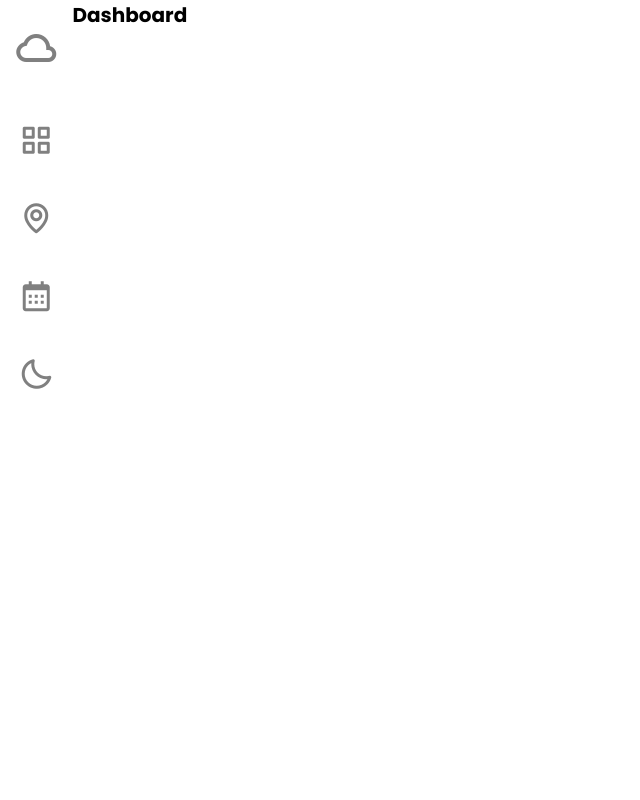
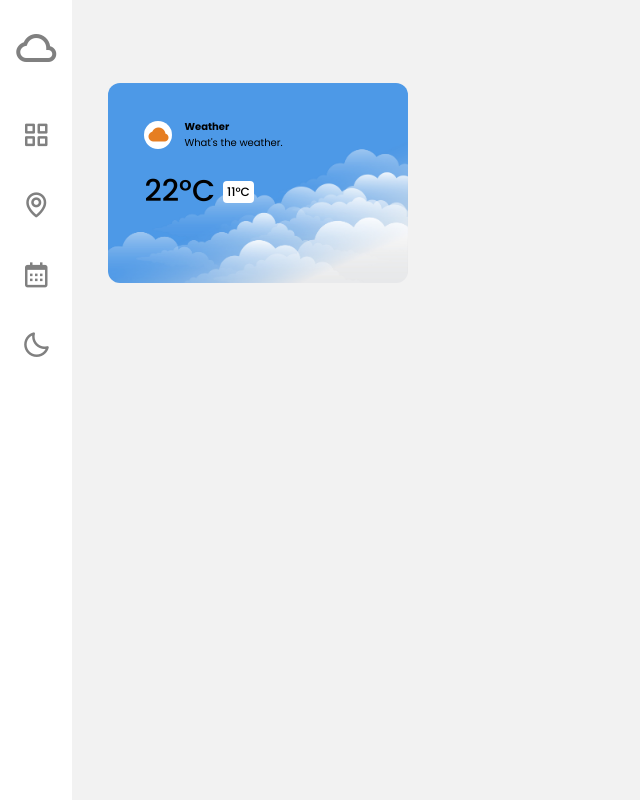
Before and after one commit to AmanRawatOfficial/Weather24, a JavaScript app: page / in a window 1280 px wide. Shown: the whole page, without its empty margins (0-640 px from the left). Built offline with nearby package versions, Linux system fonts and the light colour scheme.

Commit message:
added Weather Component

```diff
--- a/src/components/dashboard/Weather.js
+++ b/src/components/dashboard/Weather.js
@@ -0,0 +1,23 @@
+import Styles from "./Weather.module.css"
+
+function Weather() {
+
+    return (
+        <div className={`${Styles.weather}`}>
+            <div className={`${Styles.weather_heading}`}>
+                <div className={`${Styles.weather_logo}`}>
+                    <i class="bx bxs-cloud"></i>
+                </div>
+                <div>
+                    <h4>Weather</h4>
+                    <p>What's the weather.</p>
+                </div>
+            </div>
+            <div className={`${Styles.weather_data}`}>
+                <p className={`${Styles.weather_data_current}`}>22°C<span>11°C</span></p>
+            </div>
+        </div>
+    )
+}
+
+export default Weather
--- a/src/components/dashboard/Weather.module.css
+++ b/src/components/dashboard/Weather.module.css
@@ -0,0 +1,48 @@
+.weather {
+    height: 20rem;
+    width: 30rem;
+    border-radius: 12px;
+    margin-left: 3.6rem;
+    margin-top: 8.3rem;
+    padding: 3.6rem;
+    background-image: url(../../assets/images/cloudy-sky.jpg);
+    background-size: 100%;
+}
+
+.weather_heading {
+    display: flex;
+    align-items: center;;
+}
+
+.weather_logo {
+    width: 2.8rem;
+    height: 2.8rem;
+    color: #e67e22;
+    font-size: 2.4rem;
+    margin-right: 1.2rem;
+    display: flex;
+    justify-content: center;
+    align-items: center;
+    background-color: white;
+    border-radius: 50%;
+}
+
+.weather_data {
+    margin-top: 1.8rem;
+}
+
+.weather_data_current {
+    font-size: 3rem;
+    font-weight: 500;
+    display: flex;
+    align-items: center;
+}
+
+.weather_data_current span {
+    font-size: 1.2rem;
+    margin-left: 0.8rem;
+    background-color: white;
+    padding: 0.2rem 0.4rem;
+    border-radius: 4px;
+    color: black;
+}
--- a/src/components/dashboard/dashboard.js
+++ b/src/components/dashboard/dashboard.js
@@ -1,5 +1,6 @@
+import { useSelector } from "react-redux"
 import Styles from "./Dashboard.module.css"
-import { useSelector } from "react-redux"
+import Weather from "./Weather"
 
 function Dashboard() {
 
@@ -8,7 +9,7 @@ function Dashboard() {
 
     return(
         <main className={`${Styles.dashboard} ${darkmodeCheck}`}>
-            <h1>Dashboard</h1>
+            <Weather />
         </main>
     )
 }
--- a/src/components/dashboard/dashboard.module.css
+++ b/src/components/dashboard/dashboard.module.css
@@ -1,5 +1,6 @@
 .dashboard {
     width: 100%;
+    background-color: rgba(0, 0, 0, 0.05);
 }
 
 .dashboard_dark {
--- a/src/components/navbar/Navbar.module.css
+++ b/src/components/navbar/Navbar.module.css
@@ -16,7 +16,6 @@ li {
     display: flex;
     flex-direction: column;
     align-items: center;
-
 }
 
 .sidebar_dark {
@@ -24,7 +23,7 @@ li {
 }
 
 .nav_list {
-    font-size: 3.6rem;
+    font-size: 3rem;
 }
 
 .nav_list_icons {
@@ -33,7 +32,7 @@ li {
 }
 
 .nav_list_icons:hover {
-    color: orange;
+    color: #e67e22;
 }
 
 .nav_list_dark {
```
Also changed, not shown: public/index.css (+38 -1 lines), src/assets/images/cloudy-sky.jpg (added).
